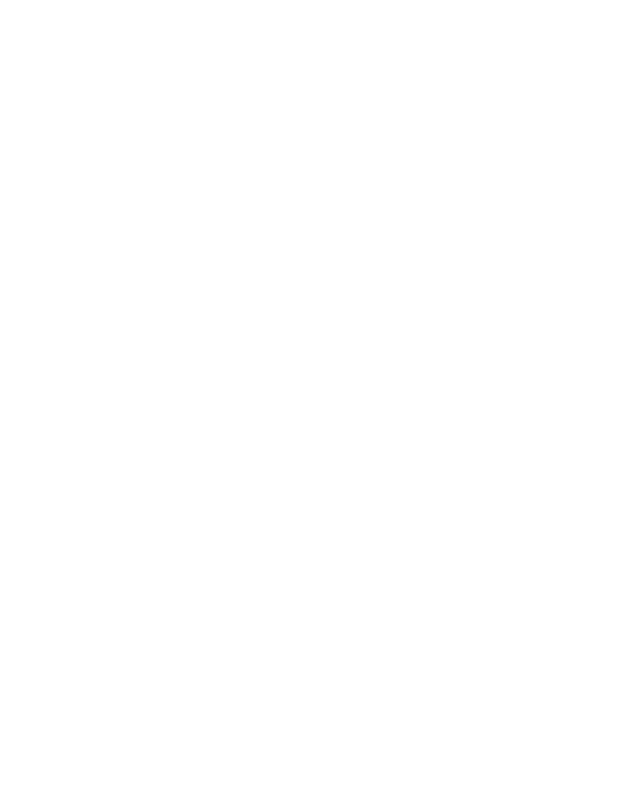
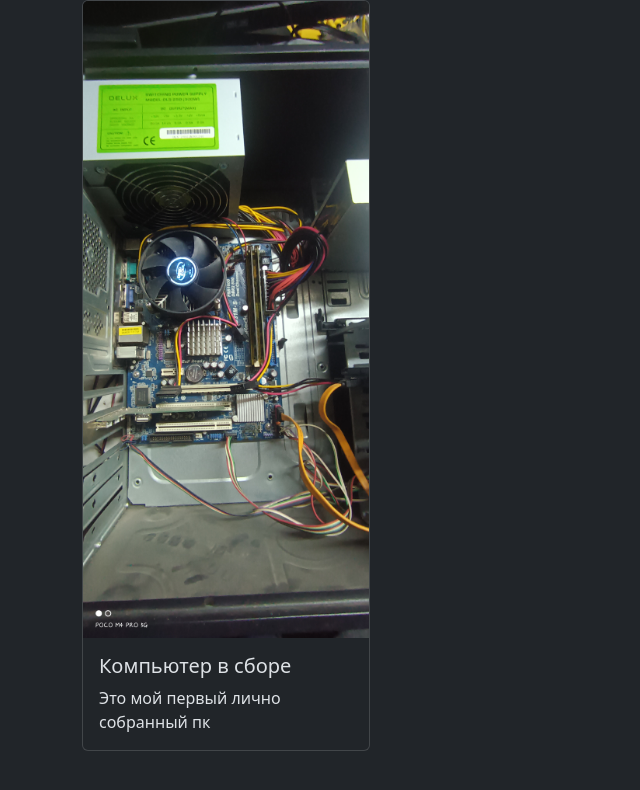
Before and after one commit to kalukarsen888/kalukarsen888.github.io, a plain HTML site: page pc.html in a window 1280 px wide. Shown: the whole page, without its empty margins (0-640 px from the left). Drawn offline with nearby package versions, Linux system fonts and the light colour scheme.

Commit message:
Добавил информацию о пк

```diff
--- a/pc.html
+++ b/pc.html
@@ -2,9 +2,24 @@
 <html lang="ru" data-bs-theme="dark">
     <head>
         <title>Страница про компьютеры</title>
+        <meta charset="utf-8">
+        <meta name="viewport" content="width=device-width, initial-scale=1">
+        <link href="https://cdn.jsdelivr.net/npm/bootstrap@5.3.2/dist/css/bootstrap.min.css" rel="stylesheet" integrity="sha384-T3c6CoIi6uLrA9TneNEoa7RxnatzjcDSCmG1MXxSR1GAsXEV/Dwwykc2MPK8M2HN" crossorigin="anonymous">
     </head>
+
     <body>
         <div class="container">
-
+            <div class="row">
+                <div class="col">
+                    <div class="card" style="width: 18rem;">
+                        <img src="в сборе.jpg" class="card-img-top" alt="Весь компьютер">
+                        <div class="card-body">
+                          <h5 class="card-title">Компьютер в сборе</h5>
+                          <p class="card-text">Это мой первый лично собранный пк</p>
+                        </div>
+                      </div>
+                </div>
+            </div>
         </div>
+        <script src="https://cdn.jsdelivr.net/npm/bootstrap@5.3.2/dist/js/bootstrap.bundle.min.js" integrity="sha384-C6RzsynM9kWDrMNeT87bh95OGNyZPhcTNXj1NW7RuBCsyN/o0jlpcV8Qyq46cDfL" crossorigin="anonymous"></script>
     </body>
```
Also changed, not shown: index.html (+0 -1 lines).
